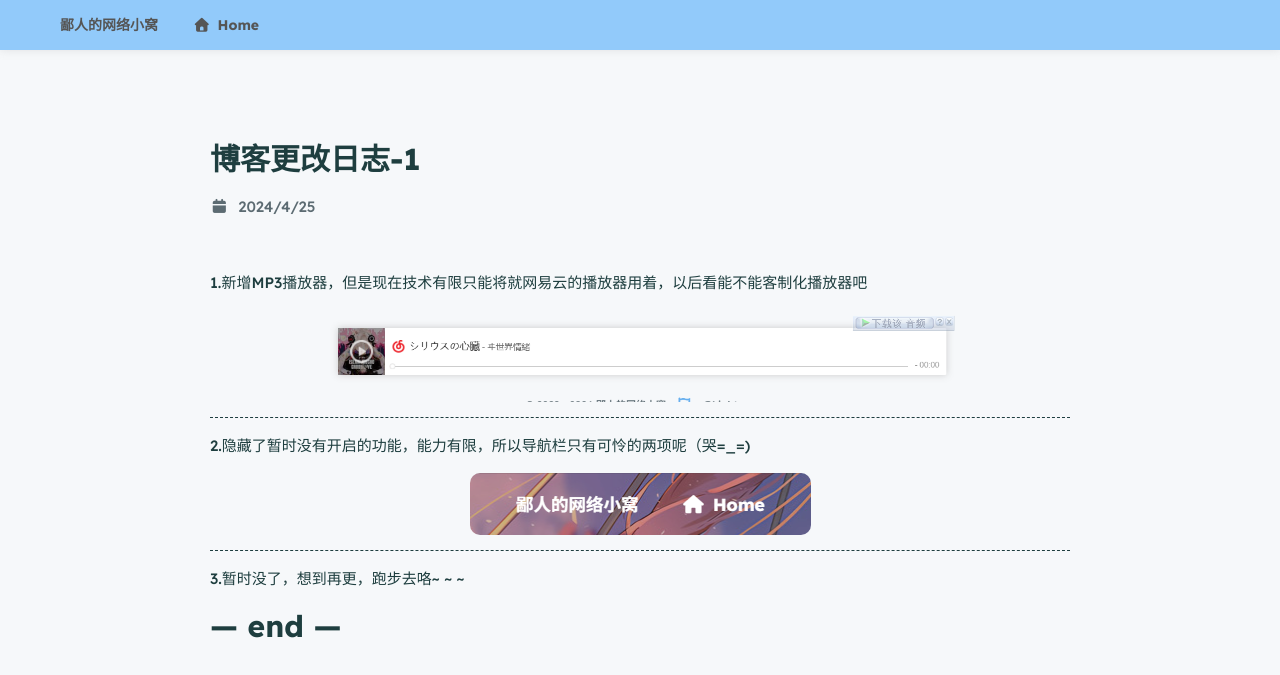
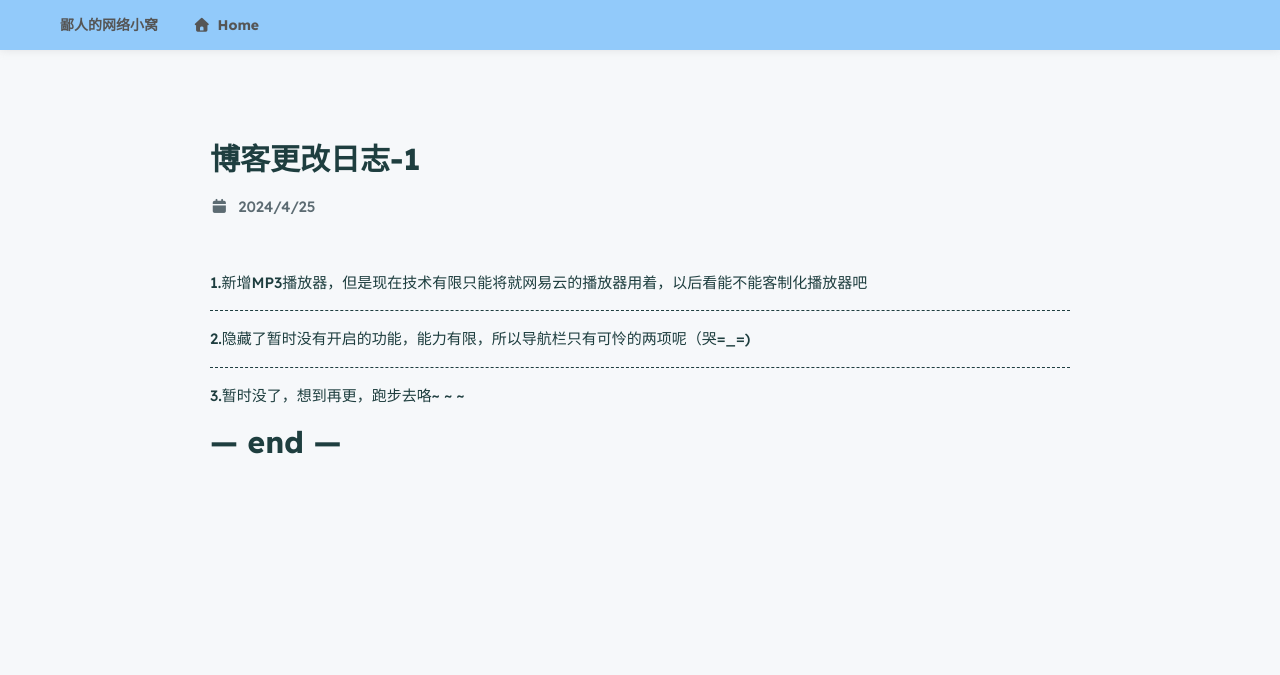
Before and after one commit to Light-yzc/Light-yzc.github.io, a plain HTML site: page 2024/04/25/Blog-Update-1/index.html in a window 1280 px wide. Shown: the top 675 px of the page. Drawn offline with nearby package versions, Linux system fonts and the light colour scheme; a script that the page names is missing.

Commit message:
Site updated: 2024-04-25 21:17:34

```diff
--- a/2024/04/25/Blog-Update-1/index.html
+++ b/2024/04/25/Blog-Update-1/index.html
@@ -109,10 +109,8 @@
 
     <div class="content" v-pre>
         <p>1.新增MP3播放器，但是现在技术有限只能将就网易云的播放器用着，以后看能不能客制化播放器吧</p>
-<p><img src="./image-20240425204534091.png" alt="image-20240425204534091"></p>
 <hr>
 <p>2.隐藏了暂时没有开启的功能，能力有限，所以导航栏只有可怜的两项呢（哭&#x3D;_&#x3D;)</p>
-<p><img src="./image-20240425202924331.png" alt="2"></p>
 <hr>
 <p>3.暂时没了，想到再更，跑步去咯~  ~   ~</p>
 <h1 id="—-end-—"><a href="#—-end-—" class="headerlink" title="— end —"></a>— end —</h1>
```
Also changed, not shown: index.html (+0 -2 lines), 2024/04/25/Blog-Update-1/image-20240425202915550.png (deleted), 2024/04/25/Blog-Update-1/image-20240425202924331.png (deleted), 2024/04/25/Blog-Update-1/image-20240425204257141.png (deleted), 2024/04/25/Blog-Update-1/image-20240425204534091.png (deleted), images/image-20240425202915550.png (deleted), images/image-20240425202924331.png (deleted).
